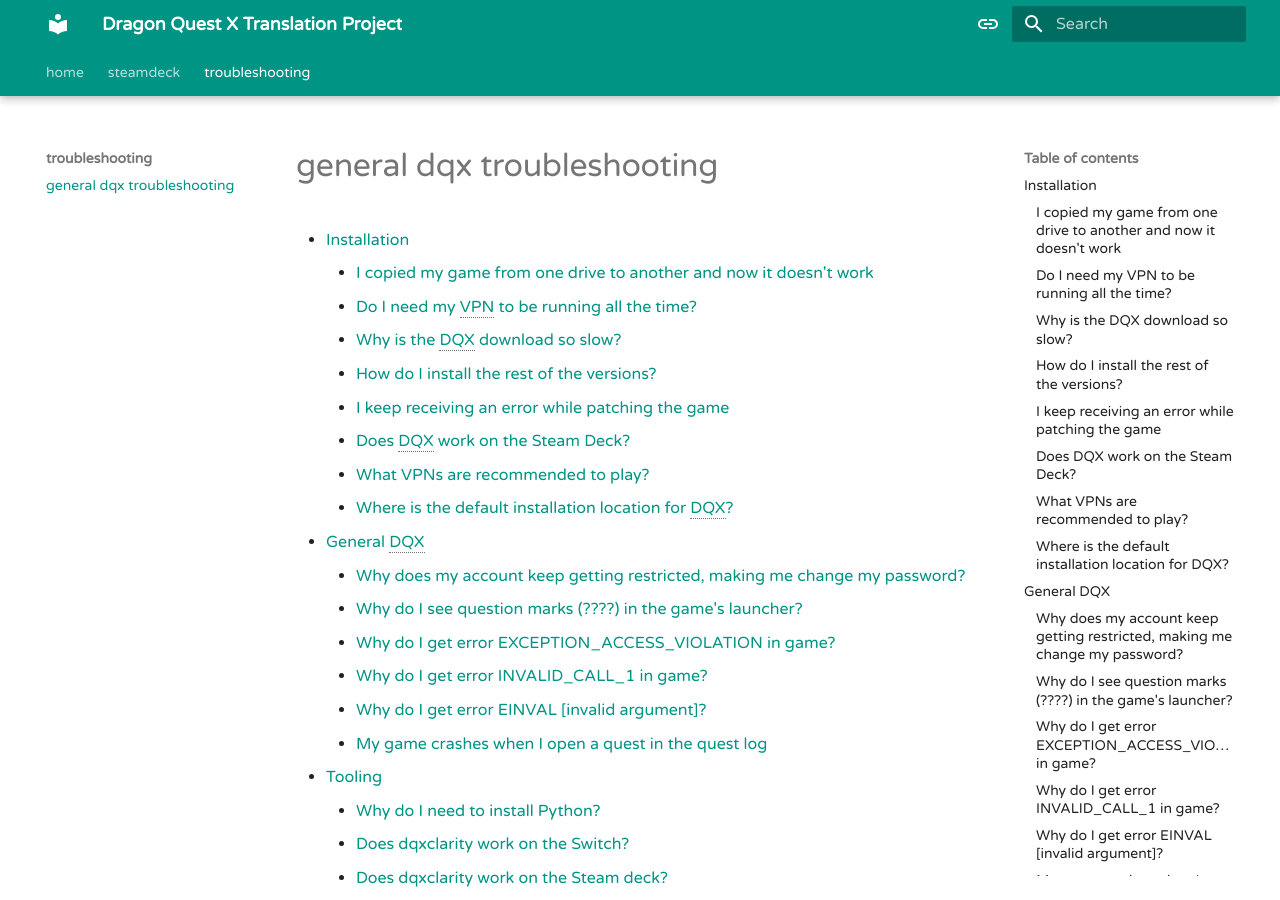
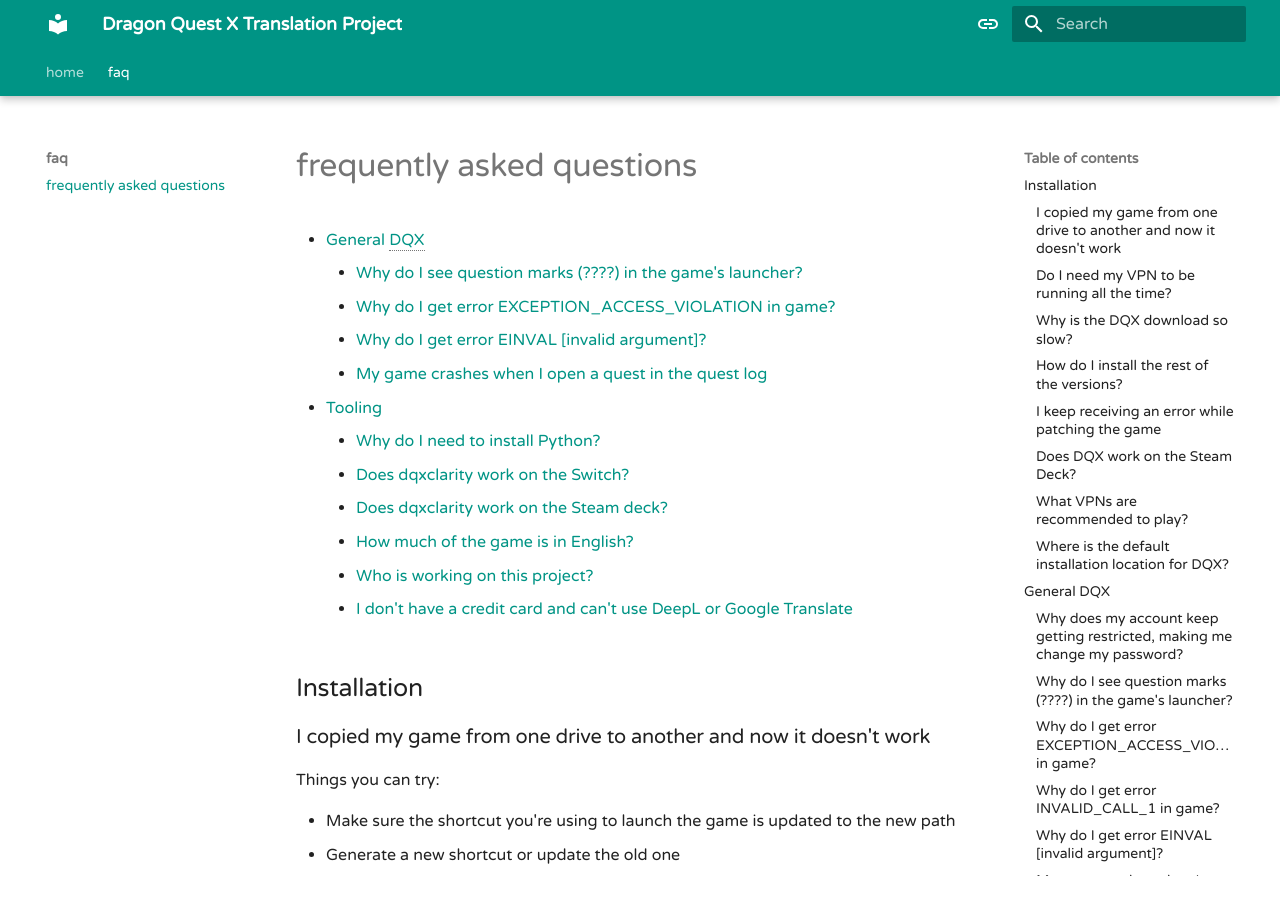
Before and after one commit to dqx-translation-project/dqx-translation-project.github.io, an MkDocs documentation site: the page built from docs/faq/faq.md, in a window 1280 px wide and 900 px high. Built offline with MkDocs 1.6.1 and Material for MkDocs 9.7.7, drawn with Linux system fonts in a browser that asks for light colours; some of the changed text lies outside the part shown.

Commit message:
remove steam deck reference.

```diff
--- a/docs/troubleshooting/dqx_troubleshooting.md
+++ b/docs/faq/faq.md
@@ -1,19 +1,8 @@
-# general dqx troubleshooting
+# frequently asked questions
 
-- [Installation](#installation)
-    - [I copied my game from one drive to another and now it doesn't work](#i-copied-my-game-from-one-drive-to-another-and-now-it-doesnt-work)
-    - [Do I need my VPN to be running all the time?](#do-i-need-my-vpn-to-be-running-all-the-time)
-    - [Why is the DQX download so slow?](#why-is-the-dqx-download-so-slow)
-    - [How do I install the rest of the versions?](#how-do-i-install-the-rest-of-the-versions)
-    - [I keep receiving an error while patching the game](#i-keep-receiving-an-error-while-patching-the-game)
-    - [Does DQX work on the Steam Deck?](#does-dqx-work-on-the-steam-deck)
-    - [What VPNs are recommended to play?](#what-vpns-are-recommended-to-play)
-    - [Where is the default installation location for DQX?](#where-is-the-default-installation-location-for-dqx)
 - [General DQX](#general-dqx)
-    - [Why does my account keep getting restricted, making me change my password?](#why-does-my-account-keep-getting-restricted-making-me-change-my-password)
     - [Why do I see question marks (????) in the game's launcher?](#why-do-i-see-question-marks-in-the-games-launcher)
     - [Why do I get error EXCEPTION\_ACCESS\_VIOLATION in game?](#why-do-i-get-error-exception_access_violation-in-game)
-    - [Why do I get error INVALID\_CALL\_1 in game?](#why-do-i-get-error-invalid_call_1-in-game)
     - [Why do I get error EINVAL \[invalid argument\]?](#why-do-i-get-error-einval-invalid-argument)
     - [My game crashes when I open a quest in the quest log](#my-game-crashes-when-i-open-a-quest-in-the-quest-log)
 - [Tooling](#tooling)
@@ -138,7 +127,7 @@
 
 ### Does dqxclarity work on the Steam deck?
 
-Yes, see the [installation guide](../steamdeck.md) on how to set it up.
+As of patch 7.6, dqxclarity no longer works on the Steam Deck. You can still dual boot Windows.
 
 ### How much of the game is in English?
 
--- a/mkdocs.yml
+++ b/mkdocs.yml
@@ -13,10 +13,8 @@
     - dqxlauncher.md
     - dqxconfig.md
     - sendtochat.md
-  - steamdeck:
-    - steamdeck.md
-  - troubleshooting:
-    - troubleshooting/dqx_troubleshooting.md
+  - faq:
+    - faq/faq.md
 
 theme:
   name: material
```
Also changed, not shown: docs/steamdeck.md (deleted, +0 -97 lines).
